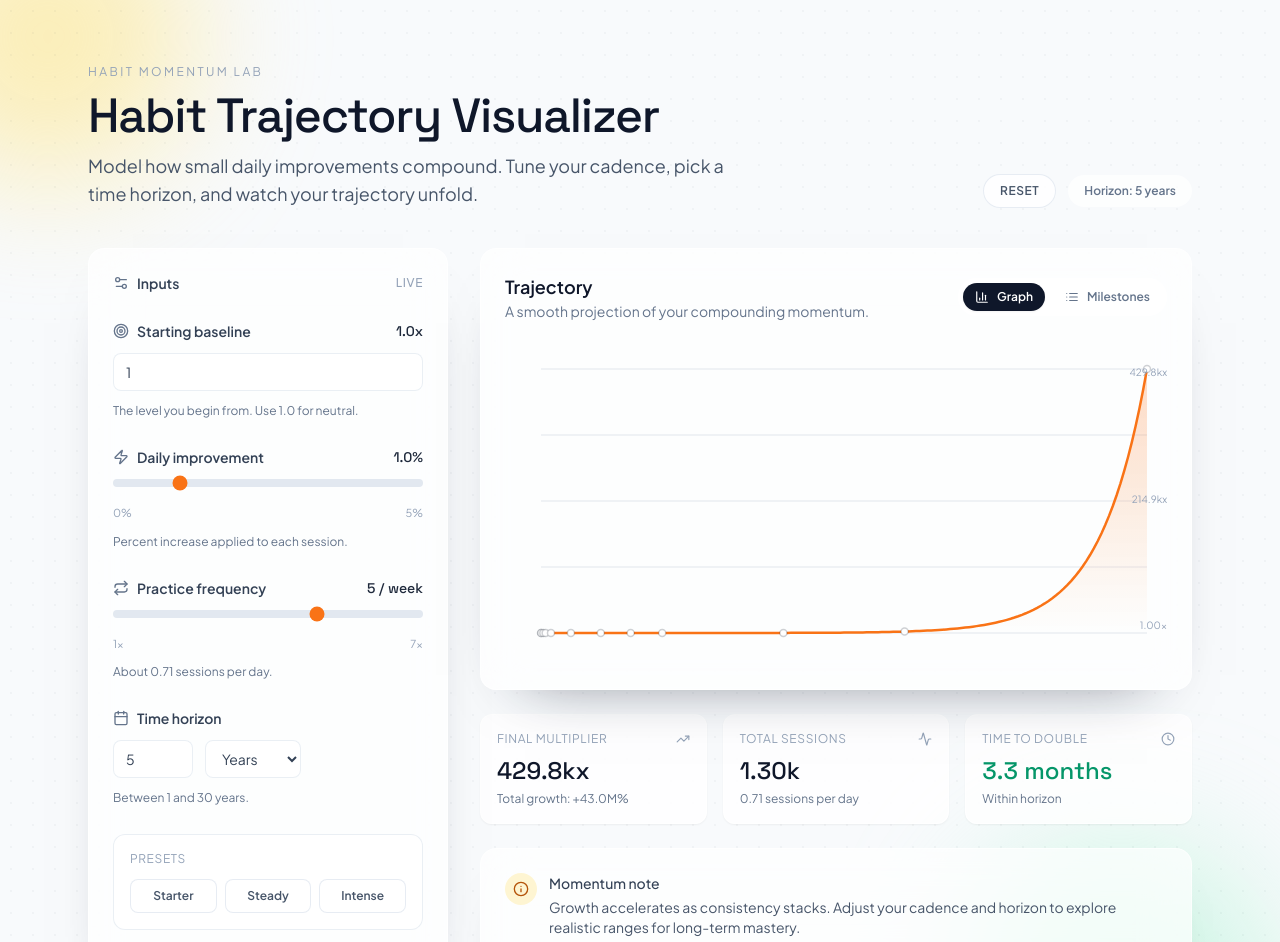
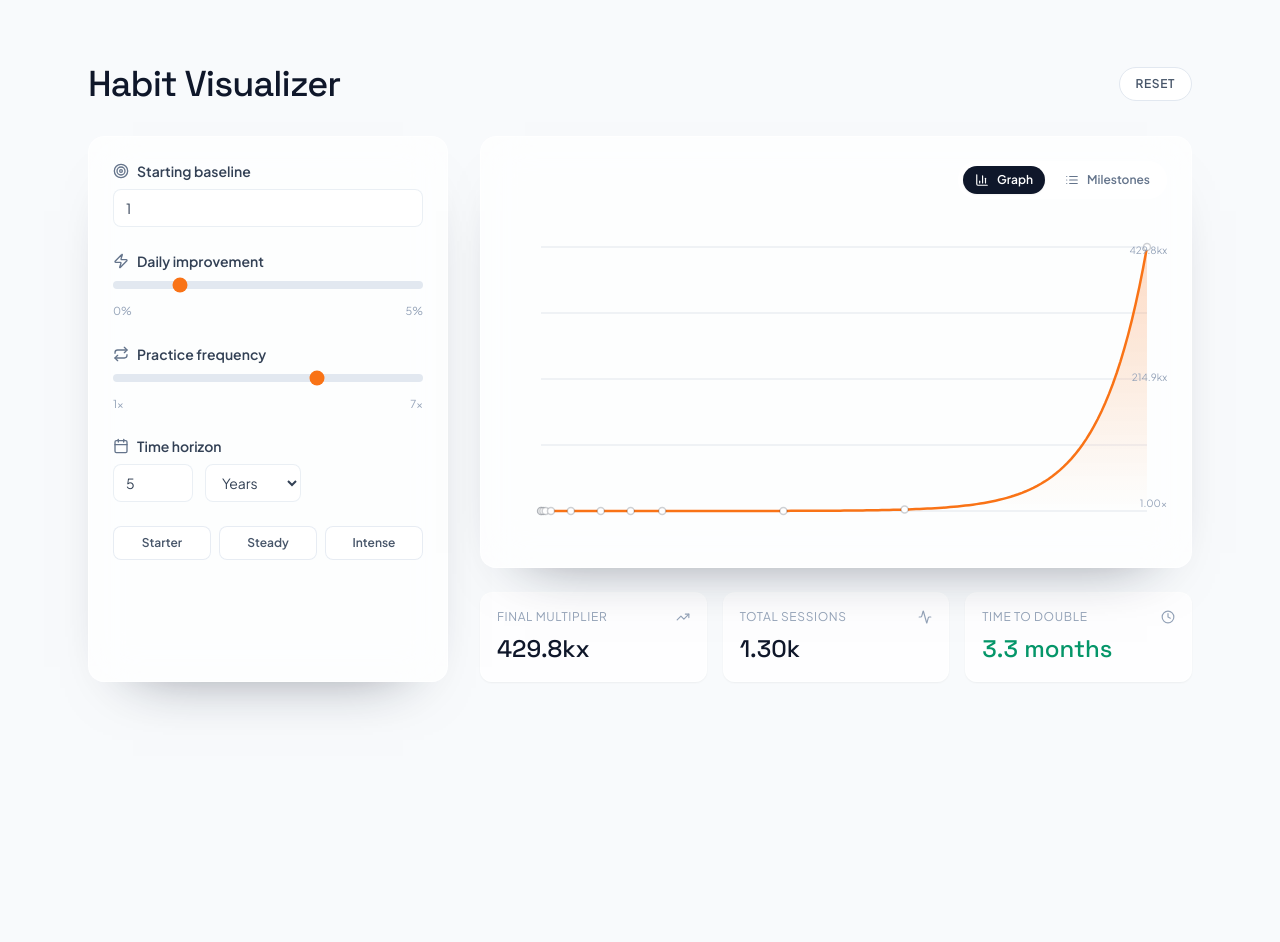
Before and after one commit to Kleionized/habit, a React (Vite) app: page / in a window 1280 px wide. Shown: the top 942 px of the page. After the commit the page ends 800 px from the top, so only its background shows below. Built offline with nearby package versions, Linux system fonts and the light colour scheme.

Commit message:
refactor: simplify UI layout

```diff
--- a/src/App.jsx
+++ b/src/App.jsx
@@ -4,10 +4,8 @@ import {
   BarChart3,
   Calendar,
   Clock,
-  Info,
   List,
   Repeat,
-  Settings2,
   Target,
   TrendingUp,
   Zap
@@ -17,28 +15,23 @@ const SectionCard = ({ children, className = '' }) => (
   <div className={`glass-panel rounded-2xl p-6 ${className}`}>{children}</div>
 );
 
-const MetricCard = ({ icon: Icon, label, value, hint, accent = 'text-ink' }) => (
+const MetricCard = ({ icon: Icon, label, value, accent = 'text-ink' }) => (
   <div className="rounded-xl border border-white/70 bg-white/80 p-4 shadow-sm">
     <div className="flex items-center justify-between text-xs uppercase tracking-wider text-slate-400">
       <span>{label}</span>
       {Icon ? <Icon size={14} className="text-slate-400" /> : null}
     </div>
     <div className={`mt-2 text-2xl font-display ${accent}`}>{value}</div>
-    {hint ? <p className="mt-1 text-xs text-slate-500">{hint}</p> : null}
   </div>
 );
 
-const ControlGroup = ({ icon: Icon, label, hint, headerRight, children }) => (
-  <div className="space-y-3">
-    <div className="flex items-center justify-between">
+const ControlGroup = ({ icon: Icon, label, children }) => (
+  <div className="space-y-2">
     <div className="flex items-center gap-2 text-sm font-semibold text-slate-700">
       {Icon ? <Icon size={16} className="text-slate-500" /> : null}
       <span>{label}</span>
     </div>
-      {headerRight}
-    </div>
     {children}
-    {hint ? <p className="text-xs text-slate-500">{hint}</p> : null}
   </div>
 );
 
@@ -347,11 +340,7 @@ export default function App() {
     tableData,
     chartData,
     finalValue,
-    totalGrowth,
-    maxDays,
-    eventsPerDay,
     totalSessions,
-    timeLabel,
     doublingDay
   } = useMemo(() => {
     const baselineValue = Math.max(0.1, baseline || 1);
@@ -435,64 +424,31 @@ export default function App() {
       tableData: filteredMilestones,
       chartData: chartPoints,
       finalValue: calculate(max).value,
-      totalGrowth: calculate(max).percentage,
-      maxDays: max,
-      eventsPerDay: events,
       totalSessions: Math.round(max * events),
-      timeLabel: `${timeValue} ${timeLimits[timeUnit].label.toLowerCase()}`,
       doublingDay: daysToDouble
     };
   }, [baseline, dailyRate, frequency, timeUnit, timeValue]);
 
   return (
     <div className="min-h-screen">
-      <div className="relative overflow-hidden">
-        <div className="pointer-events-none absolute -left-24 -top-24 h-72 w-72 rounded-full bg-amber-200/60 blur-3xl motion-safe:animate-float-slow" />
-        <div className="pointer-events-none absolute -bottom-32 right-0 h-80 w-80 rounded-full bg-emerald-200/50 blur-3xl motion-safe:animate-float-slow" />
-        <div className="pointer-events-none absolute inset-0 bg-grid-dots opacity-40" />
-
-        <main className="relative mx-auto flex min-h-screen max-w-6xl flex-col gap-10 px-6 py-12 lg:py-16">
-          <header className="flex flex-col gap-6 lg:flex-row lg:items-end lg:justify-between">
-            <div className="space-y-3">
-              <p className="text-xs uppercase tracking-[0.2em] text-slate-400">Habit Momentum Lab</p>
-              <h1 className="text-4xl font-display tracking-tight text-slate-900 sm:text-5xl">
-                Habit Trajectory Visualizer
+      <main className="mx-auto flex min-h-screen max-w-6xl flex-col gap-8 px-6 py-12 lg:py-16">
+        <header className="flex items-center justify-between gap-4">
+          <h1 className="text-3xl font-display tracking-tight text-slate-900 sm:text-4xl">
+            Habit Visualizer
           </h1>
-              <p className="max-w-2xl text-base text-slate-600 sm:text-lg">
-                Model how small daily improvements compound. Tune your cadence, pick a time horizon,
-                and watch your trajectory unfold.
-              </p>
-            </div>
-            <div className="flex items-center gap-3">
           <button
             type="button"
             onClick={resetDefaults}
-                className="rounded-full border border-slate-200/80 bg-white/80 px-4 py-2 text-xs font-semibold uppercase tracking-wider text-slate-600 transition hover:text-slate-900"
+            className="rounded-full border border-slate-200 bg-white px-4 py-2 text-xs font-semibold uppercase tracking-wider text-slate-600 transition hover:text-slate-900"
           >
             Reset
           </button>
-              <div className="rounded-full bg-white/70 px-4 py-2 text-xs font-semibold text-slate-500">
-                Horizon: {timeLabel}
-              </div>
-            </div>
         </header>
 
         <section className="grid gap-8 lg:grid-cols-[360px_1fr]">
-            <SectionCard className="space-y-7">
-              <div className="flex items-center justify-between">
-                <div className="flex items-center gap-2 text-sm font-semibold text-slate-700">
-                  <Settings2 size={16} className="text-slate-500" />
-                  Inputs
-                </div>
-                <span className="text-xs font-medium uppercase tracking-wider text-slate-400">Live</span>
-              </div>
+          <SectionCard className="space-y-6">
 
-              <ControlGroup
-                icon={Target}
-                label="Starting baseline"
-                hint="The level you begin from. Use 1.0 for neutral."
-                headerRight={<span className="text-sm font-display text-slate-800">{baseline.toFixed(1)}x</span>}
-              >
+            <ControlGroup icon={Target} label="Starting baseline">
                 <input
                   type="number"
                   min="0.1"
@@ -503,12 +459,7 @@ export default function App() {
                 />
             </ControlGroup>
 
-              <ControlGroup
-                icon={Zap}
-                label="Daily improvement"
-                hint="Percent increase applied to each session."
-                headerRight={<span className="text-sm font-display text-slate-800">{dailyRate.toFixed(1)}%</span>}
-              >
+            <ControlGroup icon={Zap} label="Daily improvement">
                 <input
                   type="range"
                   min="0"
@@ -524,16 +475,7 @@ export default function App() {
                 </div>
             </ControlGroup>
 
-              <ControlGroup
-                icon={Repeat}
-                label="Practice frequency"
-                hint={`About ${eventsPerDay.toFixed(2)} sessions per day.`}
-                headerRight={
-                  <span className="text-sm font-display text-slate-800">
-                    {frequency === 7 ? 'Daily' : `${frequency} / week`}
-                  </span>
-                }
-              >
+            <ControlGroup icon={Repeat} label="Practice frequency">
                 <input
                   type="range"
                   min="1"
@@ -549,11 +491,7 @@ export default function App() {
                 </div>
             </ControlGroup>
 
-              <ControlGroup
-                icon={Calendar}
-                label="Time horizon"
-                hint={`Between ${timeLimits[timeUnit].min} and ${timeLimits[timeUnit].max} ${timeLimits[timeUnit].label.toLowerCase()}.`}
-              >
+            <ControlGroup icon={Calendar} label="Time horizon">
                 <div className="flex items-center gap-3">
                   <input
                     type="number"
@@ -575,9 +513,7 @@ export default function App() {
                 </div>
             </ControlGroup>
 
-              <div className="rounded-xl border border-slate-200/70 bg-white/70 p-4">
-                <p className="text-xs uppercase tracking-wider text-slate-400">Presets</p>
-                <div className="mt-3 grid grid-cols-3 gap-2">
+            <div className="grid grid-cols-3 gap-2">
               {presets.map((preset) => (
                 <button
                   key={preset.label}
@@ -592,16 +528,11 @@ export default function App() {
                 </button>
               ))}
             </div>
-              </div>
           </SectionCard>
 
           <div className="flex flex-col gap-6">
             <SectionCard className="space-y-6">
-                <div className="flex flex-col gap-4 sm:flex-row sm:items-center sm:justify-between">
-                  <div>
-                    <h2 className="text-lg font-semibold text-slate-900">Trajectory</h2>
-                    <p className="text-sm text-slate-500">A smooth projection of your compounding momentum.</p>
-                  </div>
+              <div className="flex items-center justify-end">
                 <div className="flex items-center gap-2 rounded-full border border-white/70 bg-white/70 p-1">
                   <ToggleButton
                     active={viewMode === 'chart'}
@@ -630,44 +561,24 @@ export default function App() {
                 icon={TrendingUp}
                 label="Final multiplier"
                 value={`${formatCompact(finalValue)}x`}
-                  hint={`Total growth: +${formatCompact(totalGrowth)}%`}
                 accent="text-slate-900"
               />
               <MetricCard
                 icon={Activity}
                 label="Total sessions"
                 value={formatCompact(totalSessions)}
-                  hint={`${eventsPerDay.toFixed(2)} sessions per day`}
                 accent="text-slate-900"
               />
               <MetricCard
                 icon={Clock}
                 label="Time to double"
                 value={formatDuration(doublingDay)}
-                  hint={doublingDay ? 'Within horizon' : 'Increase rate to reach 2x'}
                 accent="text-emerald-600"
               />
             </div>
-
-              <SectionCard className="flex items-start gap-3">
-                <div className="rounded-full bg-amber-100/80 p-2 text-amber-700">
-                  <Info size={16} />
-                </div>
-                <div className="space-y-1 text-sm text-slate-600">
-                  <p className="font-medium text-slate-700">Momentum note</p>
-                  <p>
-                    Growth accelerates as consistency stacks. Adjust your cadence and horizon to
-                    explore realistic ranges for long-term mastery.
-                  </p>
-                  <p className="text-xs text-slate-400">
-                    Projection window: {timeLabel} ({Math.round(maxDays)} days).
-                  </p>
-                </div>
-              </SectionCard>
           </div>
         </section>
       </main>
     </div>
-    </div>
   );
 }
```
Lines whose indentation alone changed are shown as unchanged.
